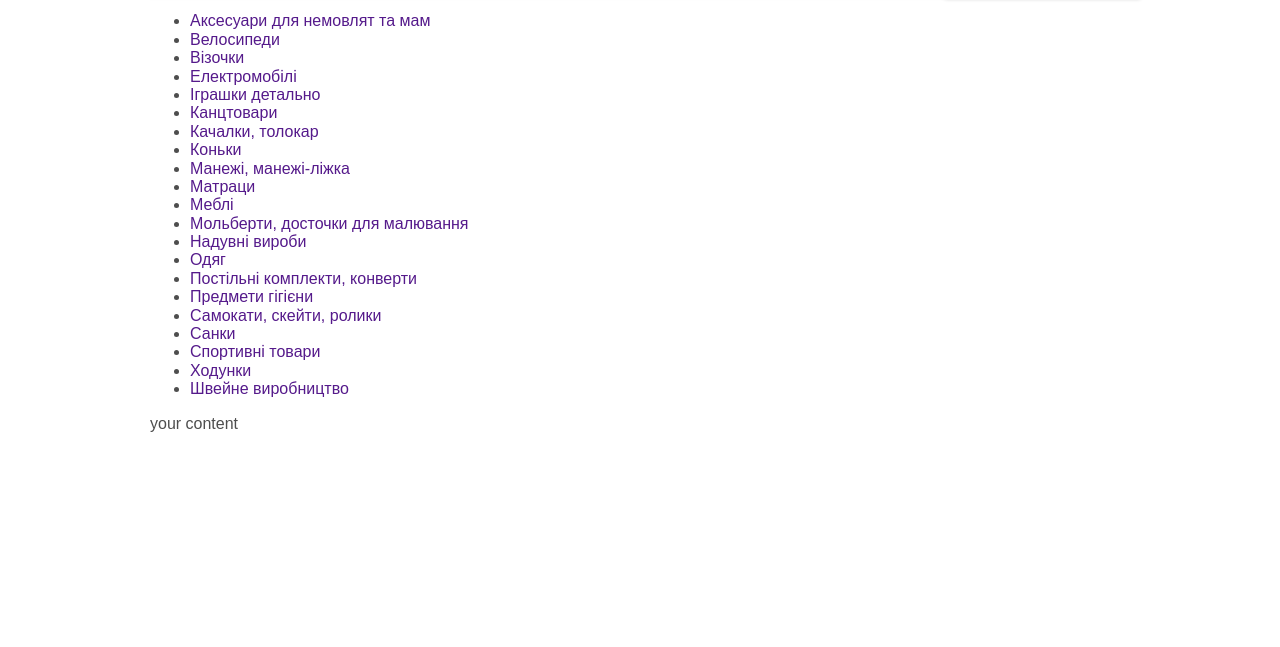
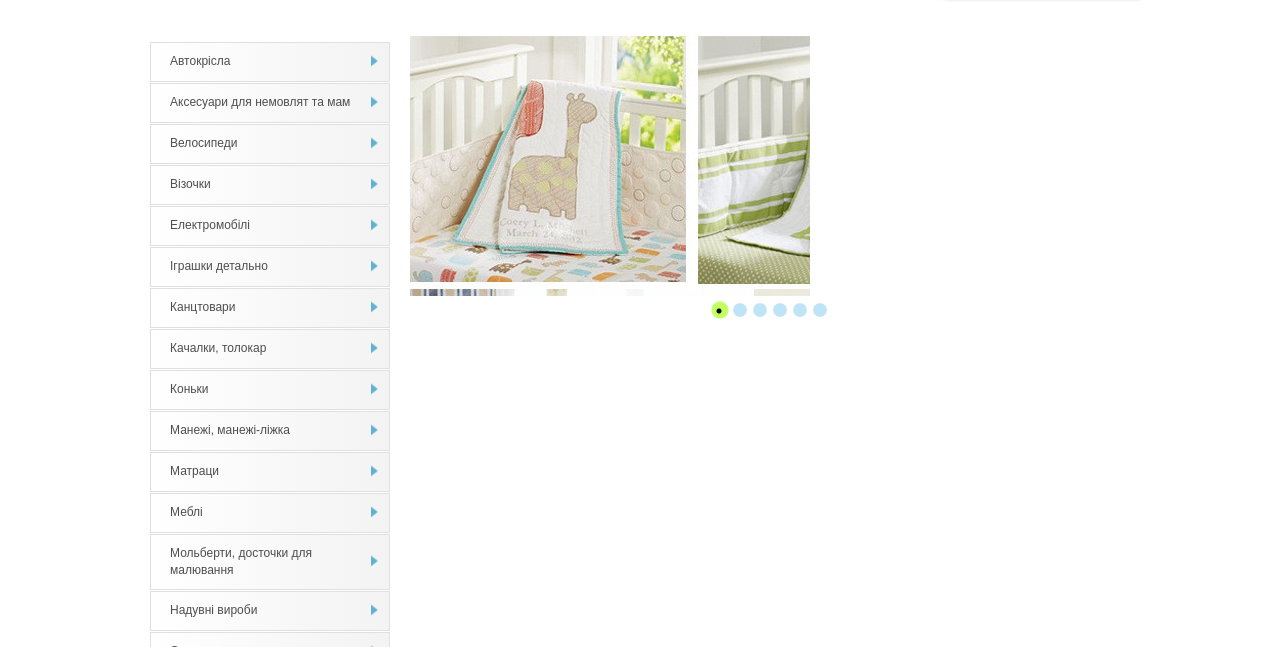
Before and after one commit to JuliaShybunka/Impulsis-test, a website: page app/index.html in a window 1280 px wide. Shown: the part 153-800 px from the top of the page. Drawn offline with nearby package versions, Linux system fonts and the light colour scheme; a web font is replaced by a local one.

Commit message:
Style aside. Update slider.

```diff
--- a/app/index.html
+++ b/app/index.html
@@ -79,8 +79,12 @@
 
     <section class="main">
       <div class="container">
+        <div class="main__inner">
           <aside class="catalogue">
             <ul class="catalogue__items">
+              <li class="catalogue__item">
+                <a href="" class="catalogue__item-link">Автокрісла</a>
+              </li>
               <li class="catalogue__item">
                 <a href="" class="catalogue__item-link">
                   Аксесуари для немовлят та мам</a
@@ -157,13 +161,30 @@
           </aside>
           <section class="slider">
             <div class="slider__items">
-            <div class="slider__item">your content</div>
-            <div class="slider__item">your content</div>
-            <div class="slider__item">your content</div>
+              <div class="slider__item">
+                <img src="./images/slider_item1.jpg" alt="" />
+              </div>
+              <div class="slider__item">
+                <img src="./images/slider_item2.jpg" alt="" />
+              </div>
+              <div class="slider__item">
+                <img src="./images/slider_item3.jpg" alt="" />
+              </div>
+              <div class="slider__item">
+                <img src="./images/slider_item4.jpg" alt="" />
+              </div>
+              <div class="slider__item">
+                <img src="./images/slider_item5.jpg" alt="" />
+              </div>
+              <div class="slider__item">
+                <img src="./images/slider_item6.jpg" alt="" />
+              </div>
             </div>
           </section>
         </div>
+      </div>
     </section>
+
     <script src="https://ajax.googleapis.com/ajax/libs/jquery/3.4.1/jquery.min.js"></script>
     <script src="slick/slick.min.js"></script>
     <script src="js/main.js"></script>
--- a/app/js/main.js
+++ b/app/js/main.js
@@ -1,3 +1,6 @@
 $(document).ready(function() {
-  $(".slider__items").slick({});
+  $(".slider__items").slick({
+    dots: true,
+    arrows: false
+  });
 });
--- a/app/scss/style.scss
+++ b/app/scss/style.scss
@@ -212,3 +212,93 @@ a {
   padding: 0 17px 0 18px;
   border-right: 1px dashed #ffb13e;
 }
+
+.main__inner {
+  display: flex;
+  justify-content: space-between;
+  margin-top: 30px;
+}
+
+.catalogue {
+  width: 240px;
+}
+
+
+
+.catalogue__items {
+  padding: 0;
+
+
+  & li+li {
+    margin-top: 1px;
+  }
+}
+
+.catalogue__item {
+  list-style-type: none;
+
+  &-link {
+    width: 240px;
+    min-height: 40px;
+    background-image: linear-gradient(90deg, #ffffff 0%, #f3f3f3 100%);
+    border: 1px solid #e0e0e0;
+    font-size: 12px;
+    line-height: 17px;
+    color: #4e4e4e;
+    filter: drop-shadow(0px 1px 0px rgba(255, 255, 255, 0.75));
+    display: inline-block;
+    padding: 10px 25px 10px 19px;
+    position: relative;
+
+    &::before {
+      position: absolute;
+      content: "";
+      background-image: url(../images/aside-triangle.png);
+      background-repeat: no-repeat;
+      width: 10px;
+      height: 13px;
+      right: 10px;
+      top: 50%;
+      transform: translateY(-50%);
+
+    }
+  }
+}
+
+.slider {
+  width: 720px;
+  height: 403px;
+}
+
+.slick-dots {
+  li {
+    margin: 0;
+
+    button::before {
+      color: #0095d9;
+      font-size: 16px;
+    }
+  }
+
+  li.slick-active {
+    button::before {
+      color: greenyellow;
+      font-size: 20px;
+    }
+
+  }
+}
+
+.slick-dots li.slick-active button::after {
+  font-family: 'slick';
+  font-size: 6px;
+  line-height: 20px;
+  position: absolute;
+  top: 0;
+  left: 4px;
+  width: 10px;
+  height: 10px;
+  content: '•';
+  text-align: center;
+  color: black;
+}
```
Also changed, not shown: app/css/style.css, app/images/aside-triangle.png (added), app/images/slider_item1.jpg (added), app/images/slider_item2.jpg (added), app/images/slider_item3.jpg (added), app/images/slider_item4.jpg (added), app/images/slider_item5.jpg (added), app/images/slider_item6.jpg (added), 1 other file. Lines whose indentation alone changed are shown as unchanged.
